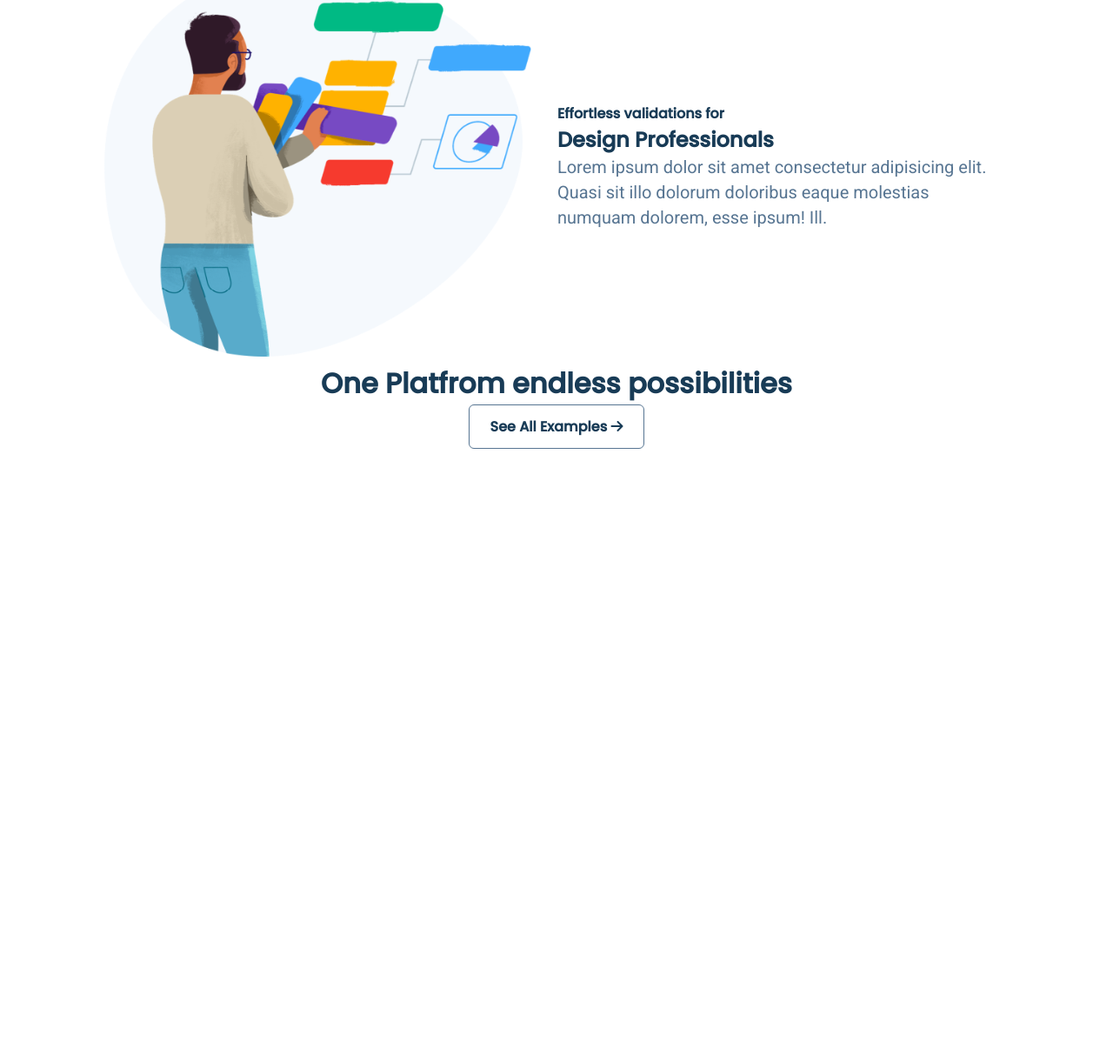
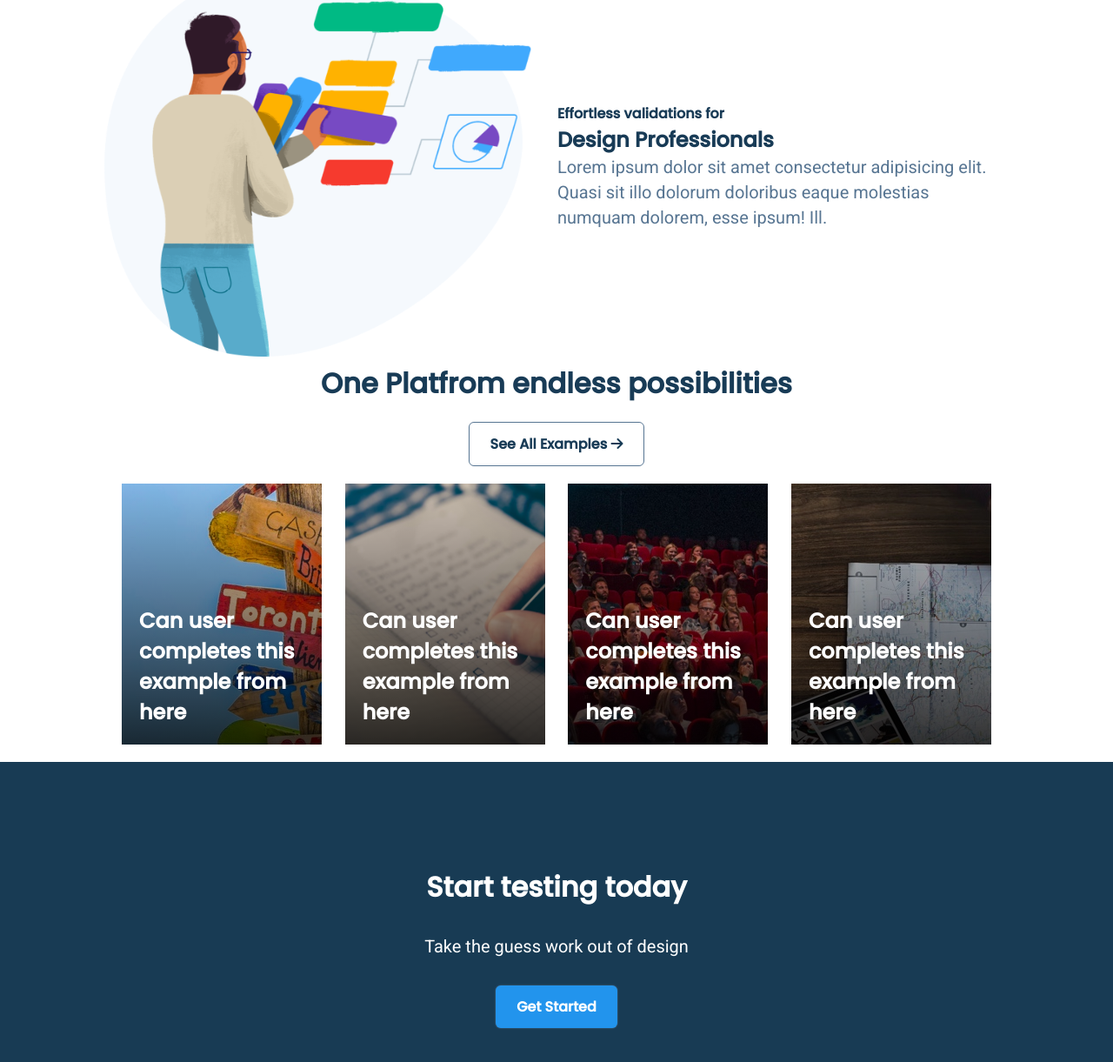
Before and after one commit to jumairahmad/html_css_js, a plain HTML site: page learncss/homepagedesign/index.html in a window 1280 px wide. Shown: the part 2663-3884 px from the top of the page at 87% size. Before the commit the page ends 3179 px from the top, so only its background shows below. Drawn offline with Linux system fonts and the light colour scheme.

Commit message:
working on cta completes

```diff
--- a/learncss/homepagedesign/index.html
+++ b/learncss/homepagedesign/index.html
@@ -215,18 +215,43 @@
     <section class="example-section">
 
       <div class="container">
-        <div class="examples-header">
+        <div class="examples-header flex">
           <h2>One Platfrom endless possibilities</h2>
           <a href="#" class="secondary-button"
             >See All Examples <i class="fa-solid fa-arrow-right"></i>
           </a>
         </div>
 
+         <div class="example-area flex">
 
+          <a href="#" class="example-card">
+            <h3 class="card-text">Can user completes this example from here</h3>
+          </a>
+
+          <a href="#" class="example-card">
+            <h3 class="card-text">Can user completes this example from here</h3>
+          </a>
+
+          <a href="#" class="example-card">
+            <h3 class="card-text">Can user completes this example from here</h3>
+          </a>
+
+          <a href="#" class="example-card">
+            <h3 class="card-text">Can user completes this example from here</h3>
+          </a>
+         </div>
       </div>
     </section>
 
-    <section class="cta-section"></section>
+    <section class="cta-section">
+      <div class=" container  flex cta-data">
+        <h2>Start testing today</h2>
+        <p>Take the guess work out of design </p>
+        <a href="#" class="primary-button"
+              >Get Started
+            </a>
+      </div>
+    </section>
 
     <footer></footer>
 
--- a/learncss/homepagedesign/style.css
+++ b/learncss/homepagedesign/style.css
@@ -223,7 +223,65 @@ header {
 
 }
 
+/* examples section */
+.examples-header{
+   flex-direction: column;
+   gap: 20px;
+}
 
-.examples-header{
-   text-align: center;
+.example-area{
+    justify-content: space-between;
+    margin: 20px;
 }
+
+.example-card {
+    width: 23%;
+    position: relative;
+    min-height: 300px;
+    background: black;
+    background:linear-gradient(rgb(0,0,0,0.1),rgb(0,0,0,0.8)), url("./images/asset\ 35.jpeg");
+    transition: 0.2s ease-out;
+
+}
+
+.example-card:hover{
+    box-shadow: 0 0 10px #888;
+}
+.example-card:nth-child(2){
+    background:linear-gradient(rgb(0,0,0,0.1),rgb(0,0,0,0.8)), url("./images/asset\ 34.jpeg");
+    background-size: cover;
+
+}
+.example-card:nth-child(3){
+    background:linear-gradient(rgb(0,0,0,0.1),rgb(0,0,0,0.8)), url("./images/asset\ 36.jpeg");
+
+}
+.example-card:nth-child(4){
+    background:linear-gradient(rgb(0,0,0,0.1),rgb(0,0,0,0.8)), url("./images/asset\ 37.jpeg");
+
+}
+
+.card-text{
+    position:absolute;
+    bottom: 20px;
+    left: 20px;
+    right: 20px;
+    color: white;
+}
+
+/* CTA section */
+
+.cta-data {
+    text-align: center;
+    gap: 30px;
+    color: white;
+
+    flex-direction: column;
+}
+.cta-section {
+    background-color: #183b54;
+    padding: 120px var(--padding-inline-section) 80px;
+}
+.cta-section p {
+    color: white;
+}
```
